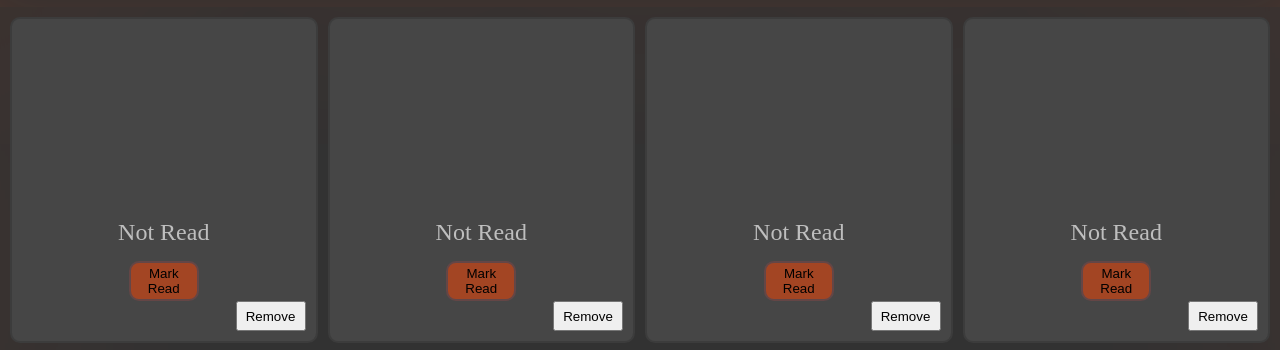
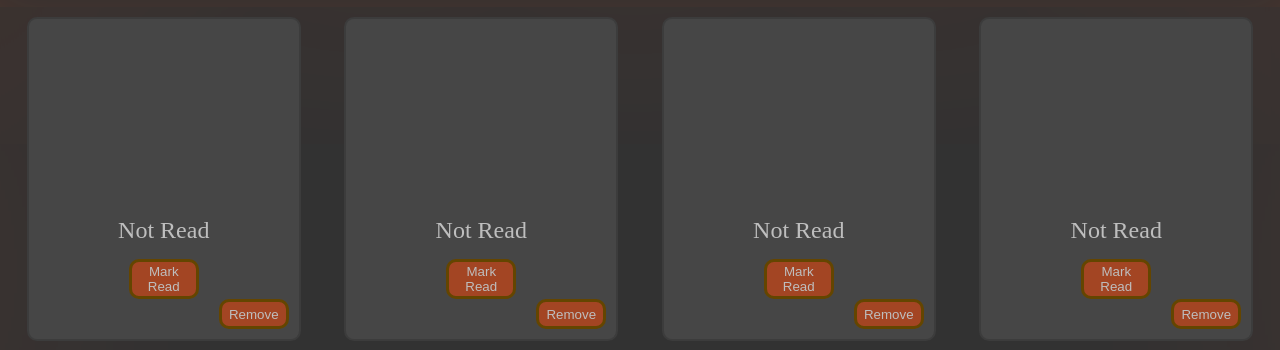
Before and after one commit to Bjwills7/TOP-Library, a plain HTML site: page index.html in a window 1280 px wide. Shown: the part 111-461 px from the top of the page. Drawn offline with Linux system fonts and the light colour scheme.

Commit message:
Fix card sizing

```diff
--- a/style.css
+++ b/style.css
@@ -57,12 +57,13 @@ body {
 .main {
   grid-row: 2 / span 1;
   display: grid;
-  grid-template-columns: repeat(auto-fit, minmax(250px, 1fr));
+  grid-template-columns: repeat(auto-fit, minmax(280px, 1fr));
   grid-auto-rows: minmax(310px, 1fr);
   padding: 10px 10px 10px 10px;
   grid-row-gap: 10px;
   grid-column-gap: 10px;
   box-shadow: inset 0 -10px 300px -5px rgba(255, 69, 0, .1);
+  justify-items: center;
 }
 
 .footer {
@@ -70,6 +71,8 @@ body {
 }
 
 .card {
+  width: 250px;
+  height: 300px;
   border: 2px solid rgb(60, 60, 60);
   border-radius: 10px;
   padding: 10px 10px 10px 10px;
@@ -97,14 +100,19 @@ body {
   height: 40px;
   background-color: rgba(255, 69, 0, .5);
   border-radius: 10px;
-  border: 2px solid rgb(100, 70, 70);
+  border: 3px solid rgb(100, 69, 0);
+  color: rgb(190, 190, 190);
 }
 
 .remove-book {
   width: 70px;
   height: 30px;
+  border-radius: 10px;
+  color: rgb(190, 190, 190);
+  border: 3px solid rgb(100, 69, 0);
   justify-self: end;
   align-self: center;
+  background-color: rgba(255, 69, 0, .5);
 }
 
 .left,
```
